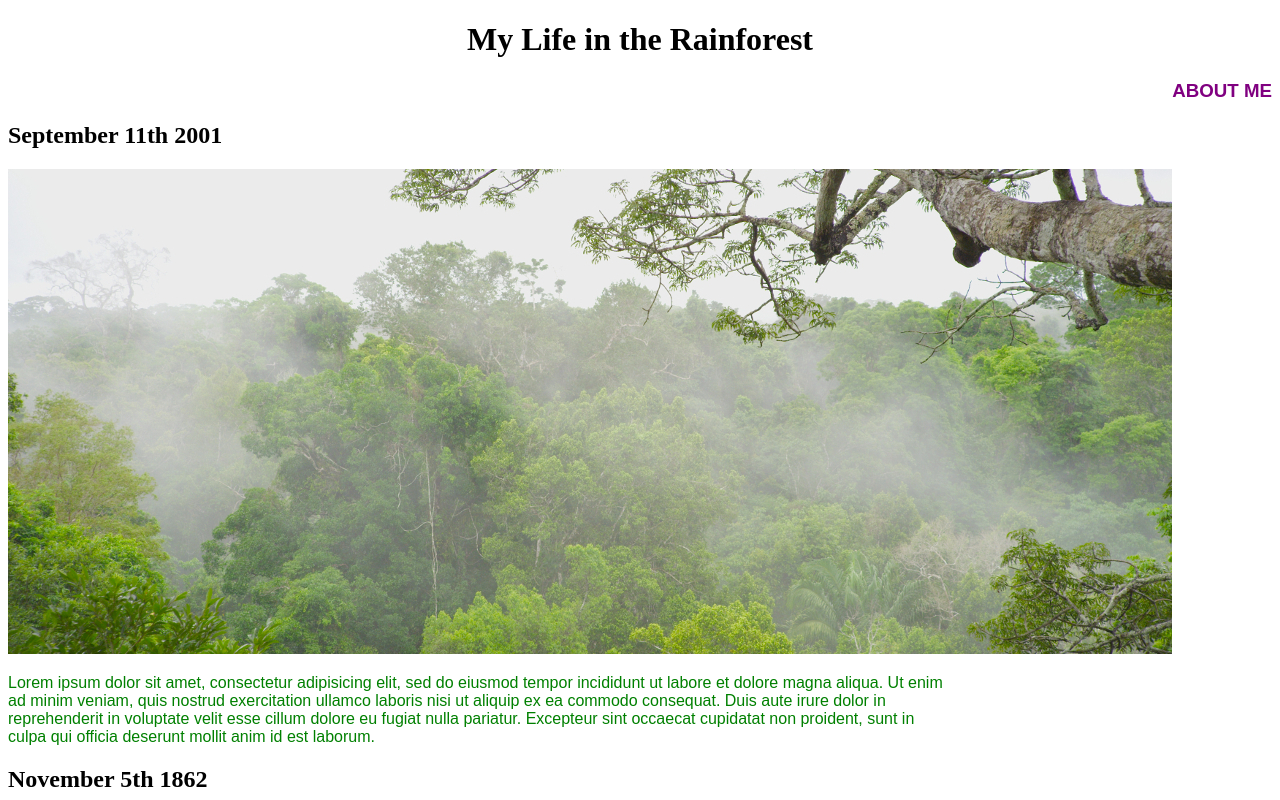
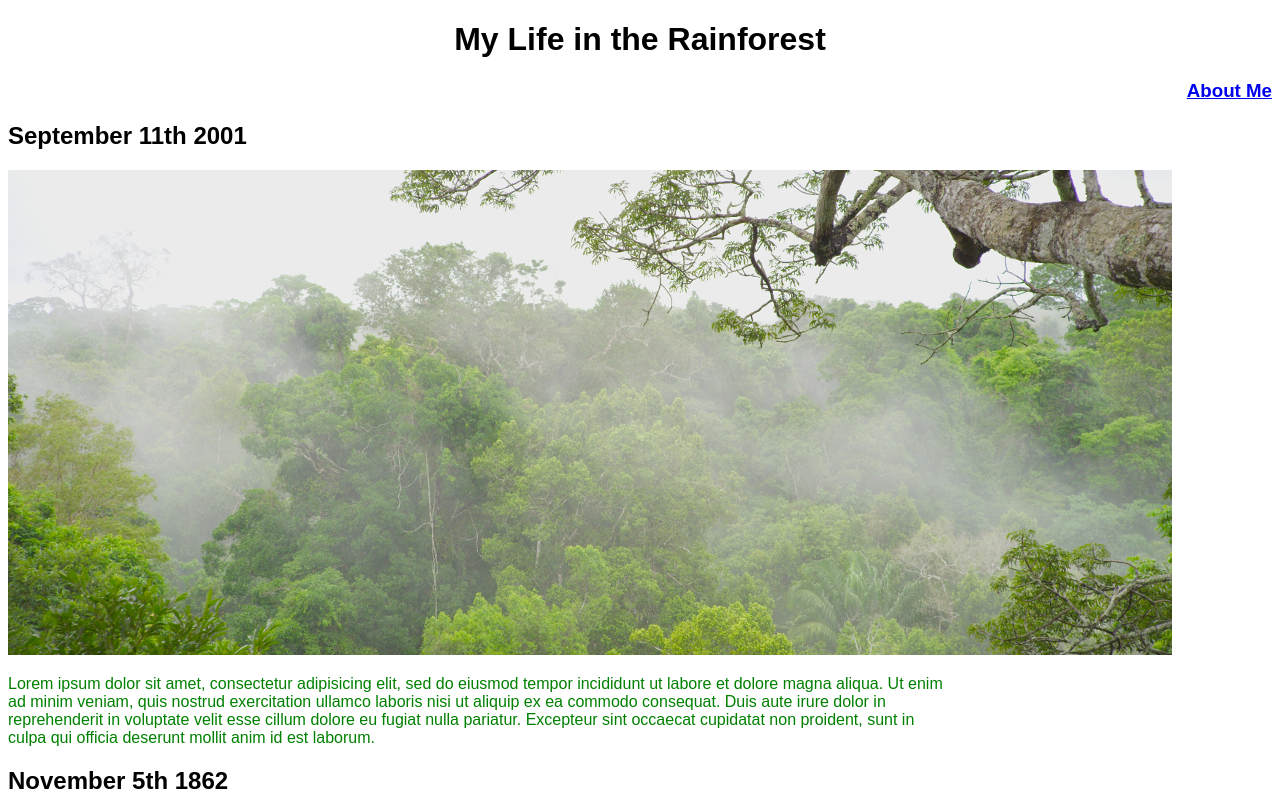
Before and after one commit to ehadfield/blogging, a plain HTML site: page index.html in a window 1280 px wide. Shown: the top 800 px of the page. Drawn offline with Linux system fonts and the light colour scheme.

Commit message:
add about link

```diff
--- a/css/styles.css
+++ b/css/styles.css
@@ -15,7 +15,11 @@
   color: purple;
   font-family: sans-serif;
 }
-h1{
+h1 {
   text-align: center;
+  font-family: sans-serif;
+}
 
+h2 {
+  font-family: sans-serif;
 }
--- a/index.html
+++ b/index.html
@@ -8,7 +8,7 @@
   <body>
     <h1>My Life in the Rainforest</h1>
   <div class="about">
-    <h3>ABOUT ME</h3>
+    <h3><a href="about.html">About Me</a></h3>
   </div>
     <h2>September 11th 2001</h2>
     <img src="img/Rainforest.jpg" alt="Rainforest Canopy">
```
Also changed, not shown: about.html (added).
